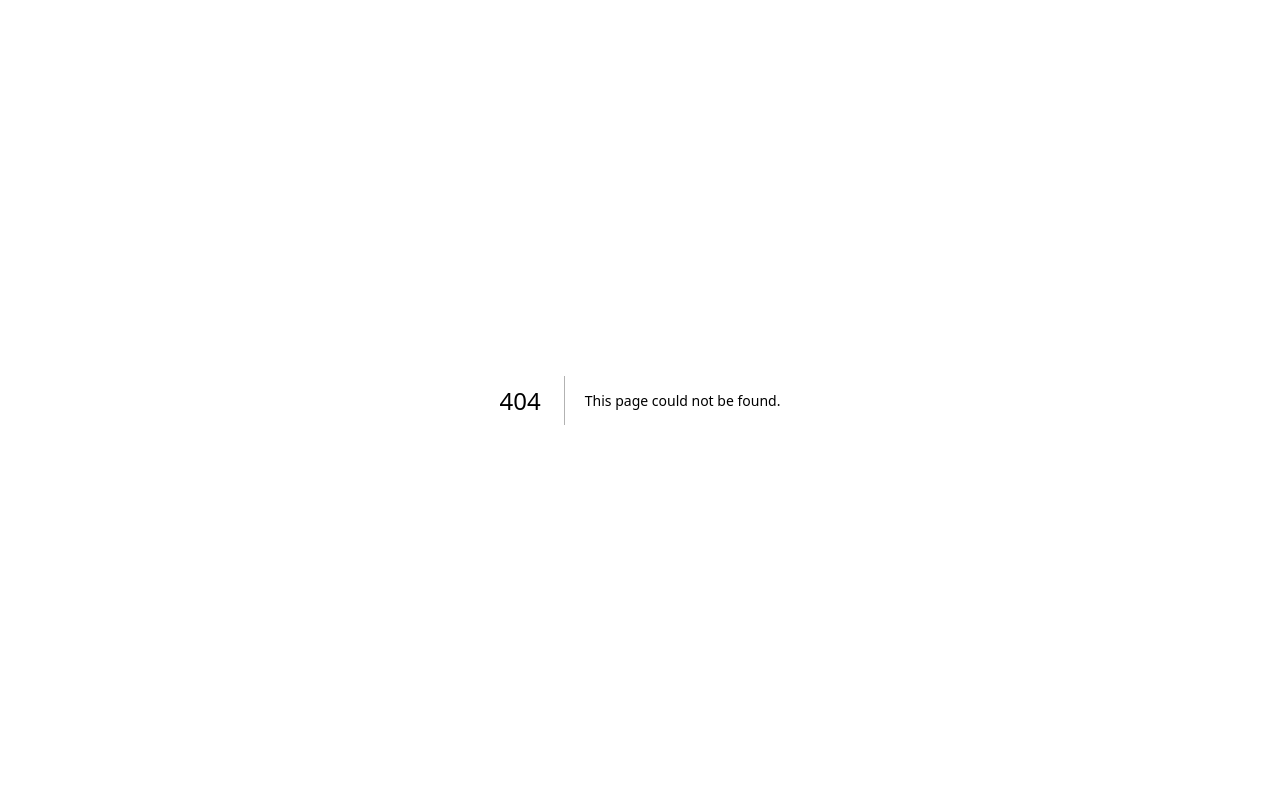
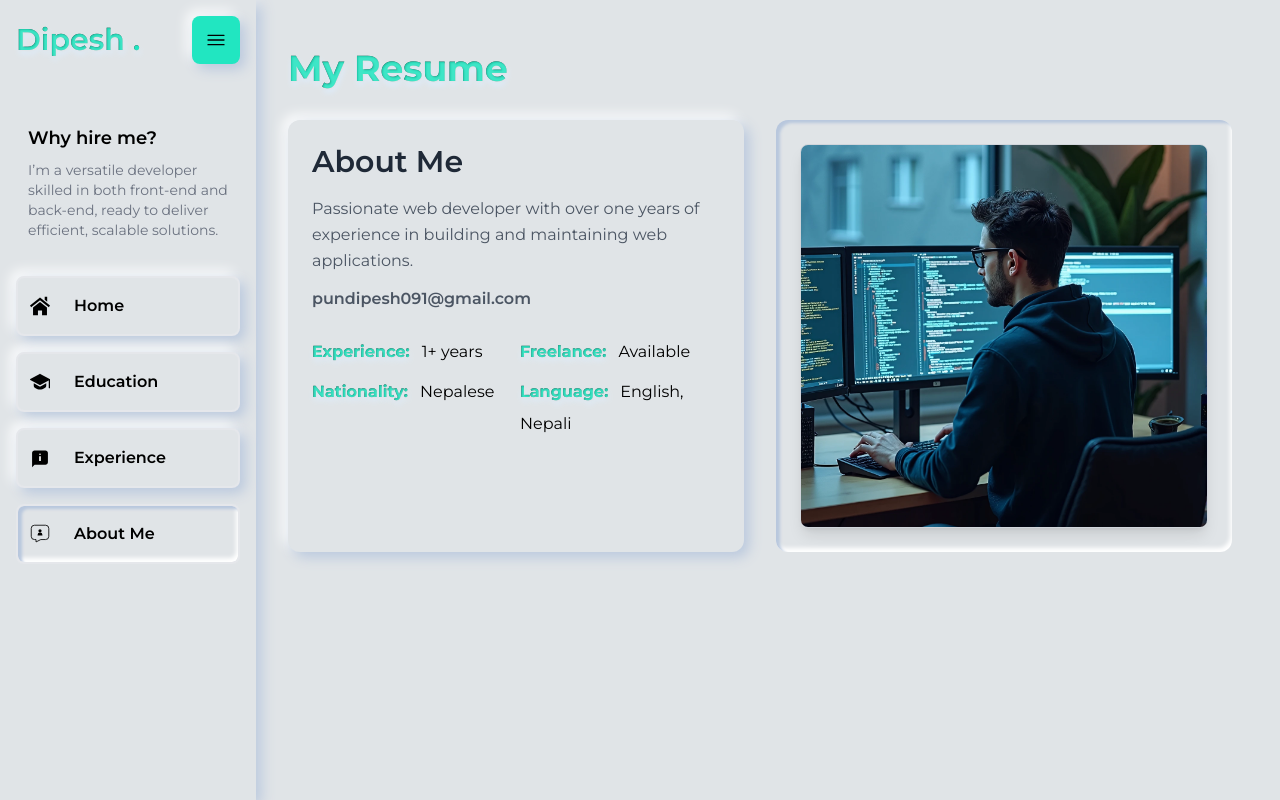
Before and after one commit to DipeshPun91/portfolio_website_next.js, a Next.js app: page /myresume/aboutme in a window 1280 px wide. Before the commit this address had no page. Built offline with nearby package versions, Linux system fonts and the light colour scheme.

Commit message:
Twelveth commit

```diff
--- /dev/null
+++ b/src/app/myresume/aboutme/page.tsx
@@ -0,0 +1,89 @@
+"use client";
+
+import Sidebar from "@/components/Sidebar";
+import MobileSidebar from "@/components/MobileSidebar";
+import Image from "next/image";
+import { useState } from "react";
+
+const aboutUs = {
+  description:
+    "Passionate web developer with over one years of experience in building and maintaining web applications.",
+  experience: "1+ years",
+  nationality: "Nepalese",
+  email: "pundipesh091@gmail.com",
+  freelance: "Available",
+  language: "English, Nepali",
+};
+
+export default function MyResume() {
+  const [collapsed, setCollapsed] = useState(false);
+
+  return (
+    <section className="flex min-h-screen relative pb-20">
+      <div className="hidden lg:block">
+        <Sidebar collapsed={collapsed} setCollapsed={setCollapsed} />
+      </div>
+
+      <div className="lg:hidden">
+        <MobileSidebar />
+      </div>
+
+      <div
+        className={`transition-all duration-300 ease-in-out ${
+          collapsed ? "lg:ml-20" : "lg:ml-60"
+        } w-full`}
+      >
+        <div className="flex-grow p-8 lg:p-12 pb-20 lg:pb-28">
+          <h1 className="text-4xl font-bold mb-8 title">My Resume</h1>
+
+          <div className="grid grid-cols-1 lg:grid-cols-2 gap-8">
+            <div className="effect rounded-xl p-6 flex flex-col">
+              <h2 className="text-3xl font-semibold mb-4 text-gray-800">
+                About Me
+              </h2>
+              <p className="text-gray-600 mb-3 leading-relaxed">
+                {aboutUs.description}
+              </p>
+              <p className="text-gray-600 mb-6 font-semibold leading-relaxed">
+                {aboutUs.email}
+              </p>
+              <div className="grid grid-cols-1 md:grid-cols-2 gap-2">
+                <div className="space-y-2">
+                  <div>
+                    <strong className="title mr-3">Experience:</strong>
+                    {aboutUs.experience}
+                  </div>
+                  <div>
+                    <strong className="title mr-3">Nationality:</strong>
+                    {aboutUs.nationality}
+                  </div>
+                </div>
+                <div className="space-y-2">
+                  <div>
+                    <strong className="title mr-3">Freelance:</strong>
+                    {aboutUs.freelance}
+                  </div>
+                  <div>
+                    <strong className="title mr-3">Language:</strong>
+                    {aboutUs.language}
+                  </div>
+                </div>
+              </div>
+            </div>
+
+            <div className="effect-inner rounded-xl p-6 flex flex-col">
+              <div className="relative w-full h-64 lg:h-96 border border-gray-300 rounded-lg shadow-lg overflow-hidden">
+                <Image
+                  src="/images/about-me.png"
+                  alt="About Me"
+                  layout="fill"
+                  objectFit="cover"
+                />
+              </div>
+            </div>
+          </div>
+        </div>
+      </div>
+    </section>
+  );
+}
```
